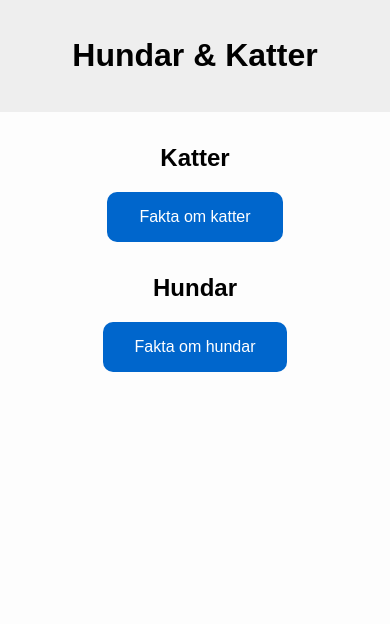
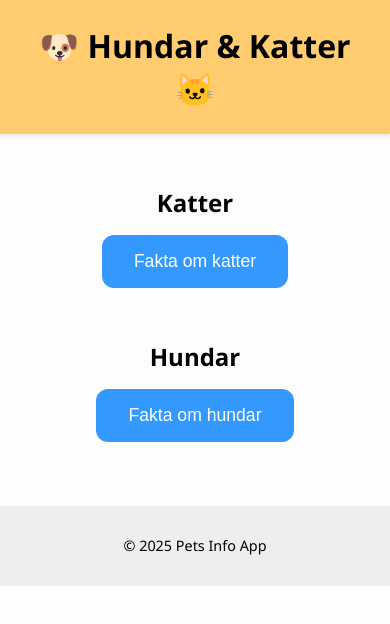
Before and after one commit to helinzamar/pets-info-app, a website with bundled scripts: page src/index.html in a window 390 px wide. Built offline with nearby package versions, Linux system fonts and the light colour scheme; some packages are replaced by stand-ins of ours.

Commit message:
✨ Första version: responsiv layout + API-anrop med Axios och SweetAlert2

```diff
--- a/src/index.html
+++ b/src/index.html
@@ -1,4 +1,3 @@
-<!-- src/index.html -->
 <!DOCTYPE html>
 <html lang="sv">
 <head>
@@ -9,7 +8,7 @@
 </head>
 <body>
   <header>
-    <h1>Hundar & Katter</h1>
+    <h1>🐶 Hundar & Katter 🐱</h1>
   </header>
   <main>
     <section class="section">
@@ -21,6 +20,9 @@
       <button id="dogBtn">Fakta om hundar</button>
     </section>
   </main>
+  <footer>
+    <p>© 2025 Pets Info App</p>
+  </footer>
   <script type="module" src="script.js"></script>
 </body>
 </html>
--- a/src/script.js
+++ b/src/script.js
@@ -1,35 +1,32 @@
-// src/script.js
 import axios from 'axios';
 import Swal from 'sweetalert2';
 
 const catBtn = document.getElementById('catBtn');
 const dogBtn = document.getElementById('dogBtn');
 
-// Kattfakta API
 catBtn.addEventListener('click', async () => {
   try {
     const res = await axios.get('https://catfact.ninja/fact');
     Swal.fire({
-      title: 'Kattfakta',
+      title: 'Kattfakta 🐱',
       text: res.data.fact,
       icon: 'info',
     });
-  } catch (err) {
+  } catch (error) {
     Swal.fire('Fel', 'Kunde inte hämta kattfakta', 'error');
   }
 });
 
-// Hundfakta API
 dogBtn.addEventListener('click', async () => {
   try {
     const res = await axios.get('https://dogapi.dog/api/v2/facts');
     const fact = res.data.data[0]?.attributes?.body;
     Swal.fire({
-      title: 'Hundfakta',
+      title: 'Hundfakta 🐶',
       text: fact || 'Ingen fakta hittades',
       icon: 'info',
     });
-  } catch (err) {
+  } catch (error) {
     Swal.fire('Fel', 'Kunde inte hämta hundfakta', 'error');
   }
 });
--- a/src/style.css
+++ b/src/style.css
@@ -1,34 +1,62 @@
-/* src/style.css */
 body {
-  font-family: sans-serif;
+  font-family: 'Segoe UI', sans-serif;
   margin: 0;
   padding: 0;
+  background-color: #fdfdfd;
   text-align: center;
-  background: #fdfdfd;
 }
 
 header {
-  background-color: #eee;
-  padding: 1rem;
+  background-color: #ffcc70;
+  padding: 1.5rem;
+  box-shadow: 0 2px 5px rgba(0, 0, 0, 0.1);
 }
 
-.section {
-  margin: 2rem auto;
+header h1 {
+  margin: 0;
+  font-size: 2rem;
+}
+
+main {
+  padding: 2rem;
+  display: flex;
+  flex-direction: column;
+  gap: 2rem;
+}
+
+.section h2 {
+  margin-bottom: 1rem;
 }
 
 button {
   padding: 1rem 2rem;
-  font-size: 1rem;
+  font-size: 1.1rem;
+  background-color: #3399ff;
+  color: white;
+  border: none;
+  border-radius: 12px;
   cursor: pointer;
-  border-radius: 10px;
-  border: none;
-  background: #0066cc;
-  color: white;
+  transition: background 0.3s ease;
+}
+
+button:hover {
+  background-color: #007acc;
+}
+
+footer {
+  margin-top: 2rem;
+  padding: 1rem;
+  background-color: #eee;
+  font-size: 0.9rem;
 }
 
 @media (min-width: 768px) {
   main {
-    display: flex;
+    flex-direction: row;
     justify-content: space-around;
   }
+
+  .section {
+    width: 40%;
+  }
 }
```
